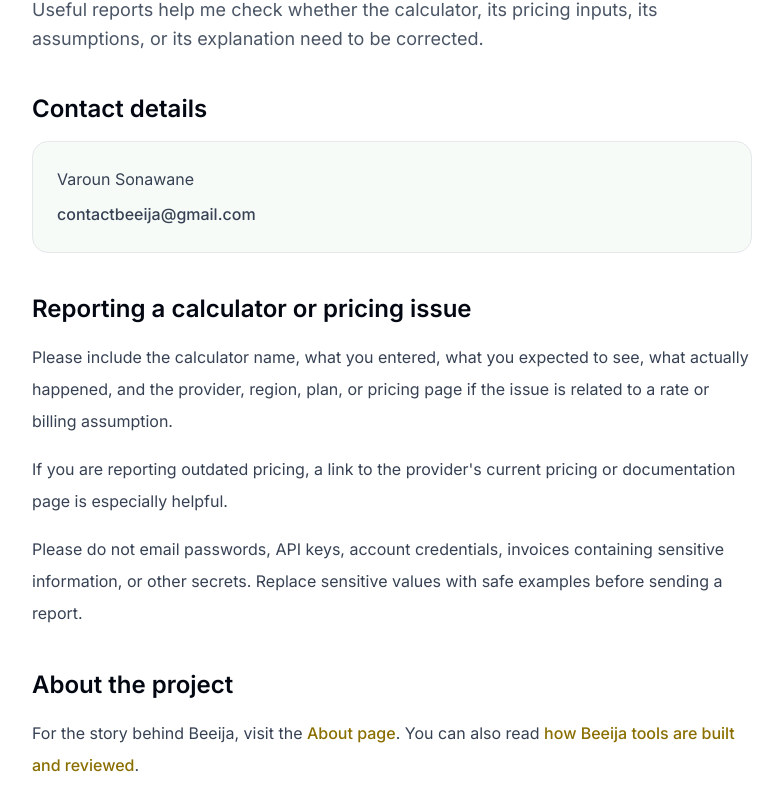
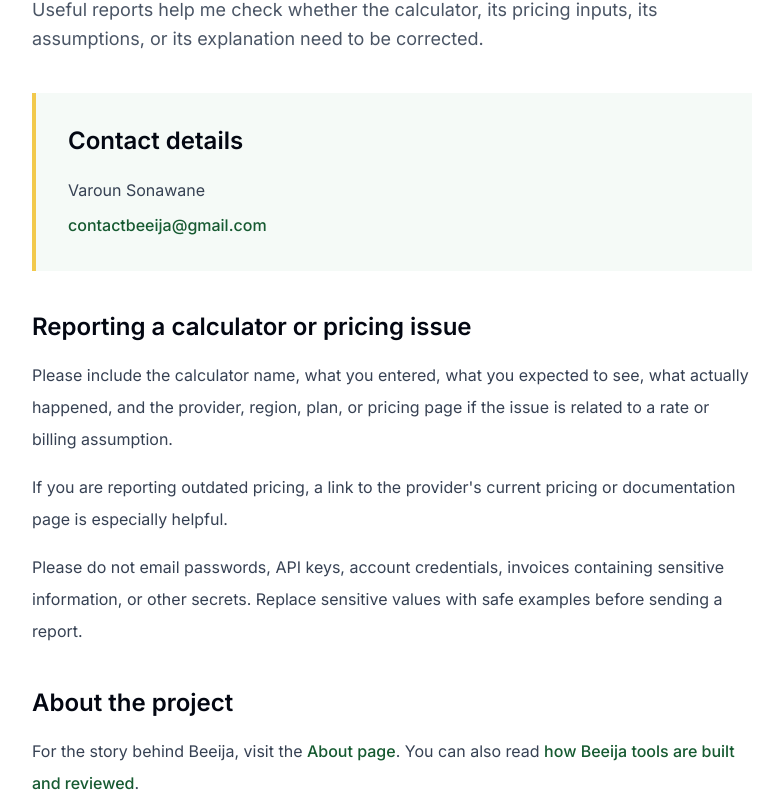
Before and after one commit to vaarunsonawwane-ops/beeija, a Next.js app: page /contact in a window 1280 px wide. Shown: the part 313-1120 px from the top of the page, without its empty margins (248-1031 px from the left). Built offline with nearby package versions, Linux system fonts and the light colour scheme.

Commit message:
Update page.tsx

```diff
--- a/app/contact/page.tsx
+++ b/app/contact/page.tsx
@@ -33,21 +33,19 @@
           </p>
         </div>
 
-        <section className="mt-10">
+        <section className="mt-10 border-l-4 border-[#F2C94C] bg-[#F5FAF7] p-6 md:p-8">
           <h2 className="text-2xl font-semibold text-gray-950">
             Contact details
           </h2>
 
-          <div className="mt-4 rounded-2xl border border-gray-200 bg-[var(--light-bg)] p-6">
-            <p className="text-gray-700">Varoun Sonawane</p>
+          <p className="mt-5 text-gray-700">Varoun Sonawane</p>
 
-            <a
-              href="mailto:contactbeeija@gmail.com"
-              className="mt-2 inline-block break-all font-medium text-gray-700 transition-colors duration-200 hover:text-[var(--yellow-dark)]"
-            >
-              contactbeeija@gmail.com
-            </a>
-          </div>
+          <a
+            href="mailto:contactbeeija@gmail.com"
+            className="mt-2 inline-block break-all font-medium text-[var(--green)] underline-offset-4 hover:underline"
+          >
+            contactbeeija@gmail.com
+          </a>
         </section>
 
         <section className="mt-10">
@@ -64,8 +62,9 @@
             </p>
 
             <p>
-              If you are reporting outdated pricing, a link to the provider&apos;s
-              current pricing or documentation page is especially helpful.
+              If you are reporting outdated pricing, a link to the
+              provider&apos;s current pricing or documentation page is especially
+              helpful.
             </p>
 
             <p>
@@ -86,14 +85,14 @@
             For the story behind Beeija, visit the{" "}
             <Link
               href="/about"
-              className="font-medium text-[var(--yellow-dark)] transition-colors duration-200"
+              className="font-medium text-[var(--green)] underline-offset-4 hover:underline"
             >
               About page
             </Link>
             . You can also read{" "}
             <Link
               href="/how-beeija-tools-are-built"
-              className="font-medium text-[var(--yellow-dark)] transition-colors duration-200"
+              className="font-medium text-[var(--green)] underline-offset-4 hover:underline"
             >
               how Beeija tools are built and reviewed
             </Link>
```
